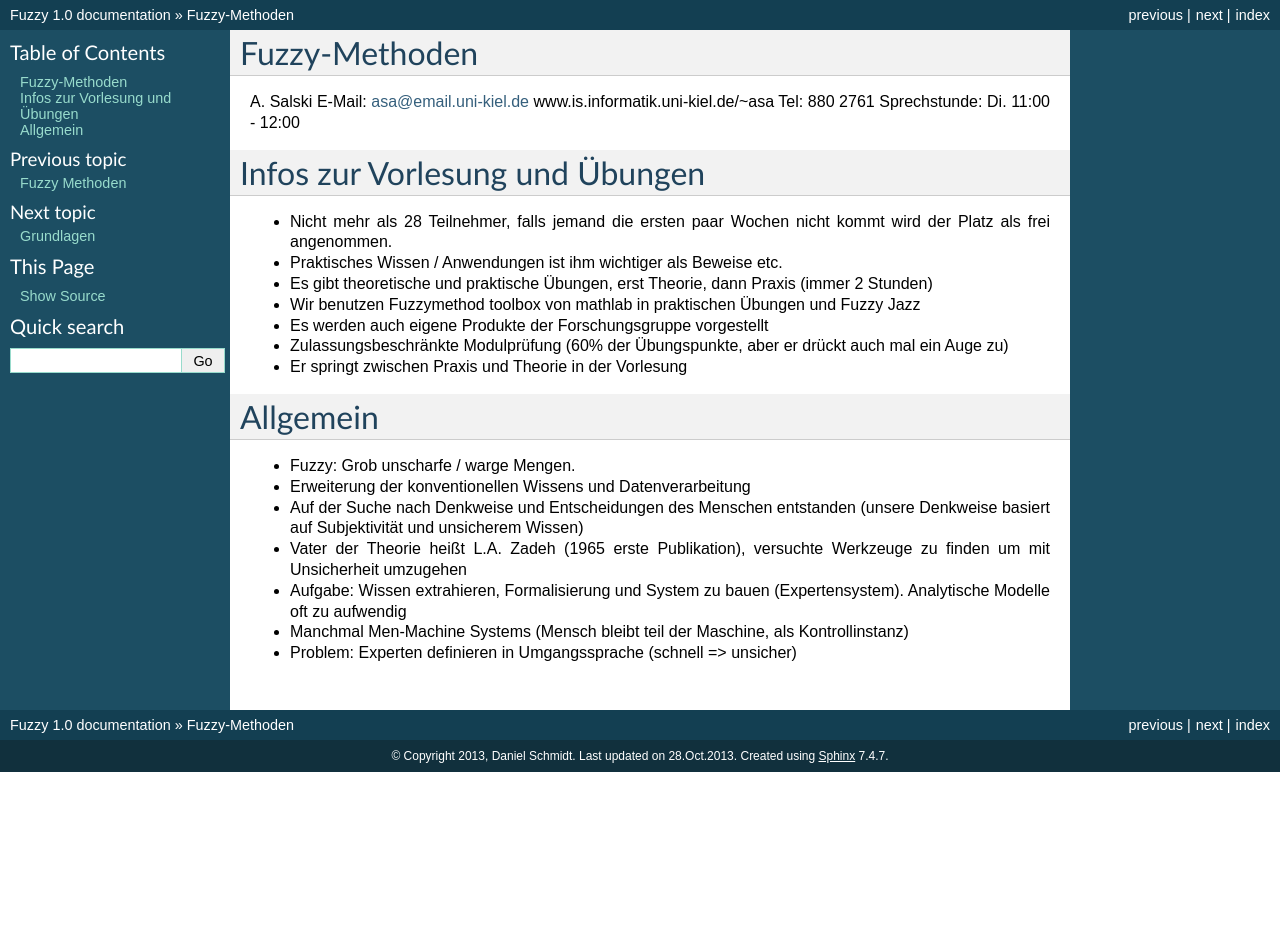
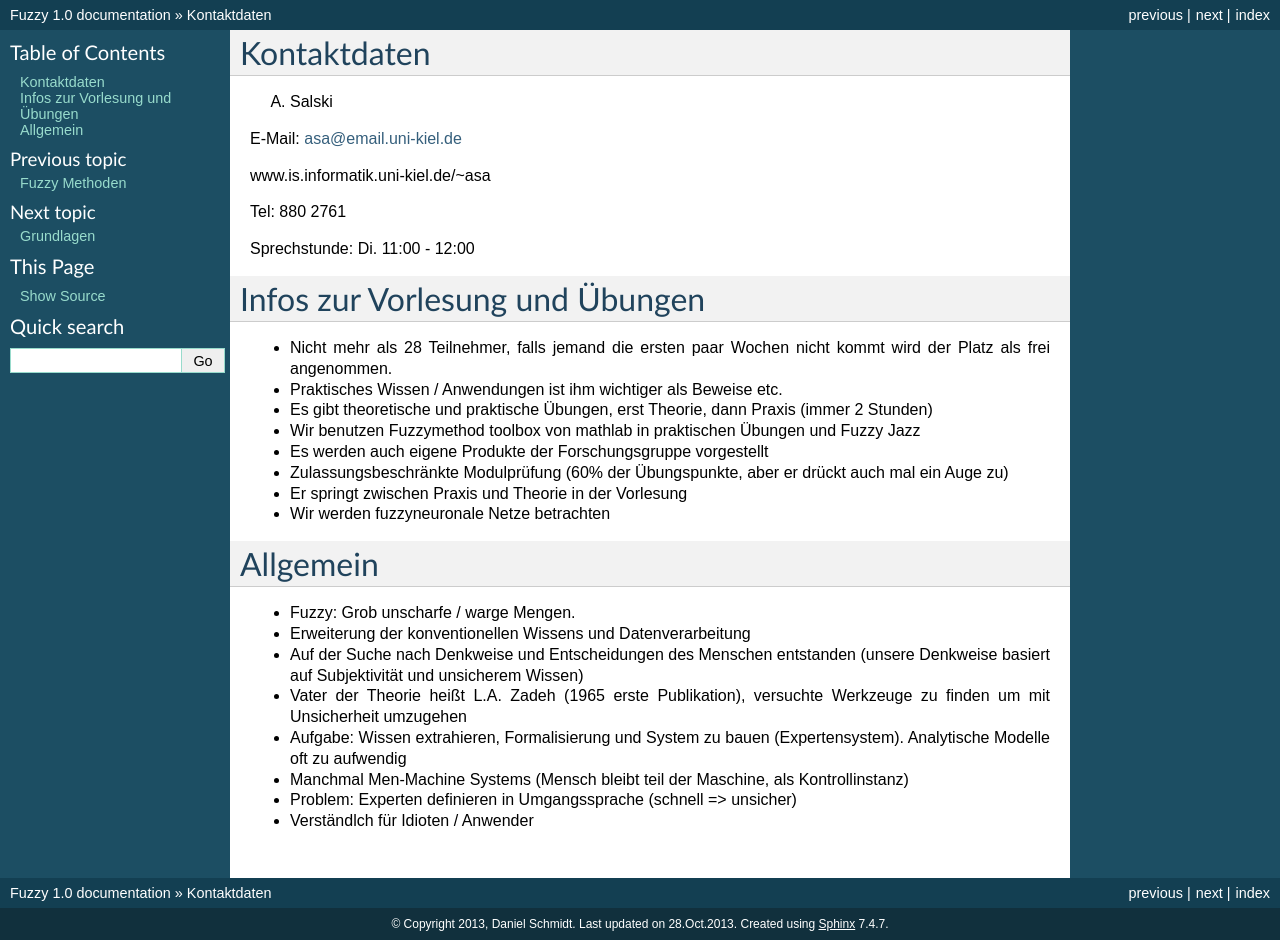
Before and after one commit to DanielMSchmidt/fuzzy, a Sphinx documentation site: the page built from source/basics.rst, in a window 1280 px wide. Built offline with Sphinx 7.4.7, drawn with Linux system fonts in a browser that asks for light colours; before the commit the page ends 900 px from its top, so only the background shows below that.

Commit message:
1.vorlesung

```diff
--- a/source/basics.rst
+++ b/source/basics.rst
@@ -1,12 +1,16 @@
-Fuzzy-Methoden
+Kontaktdaten
 ==============
 
+A. Salski
 
-A. Salski
 E-Mail: asa@email.uni-kiel.de
+
 www.is.informatik.uni-kiel.de/~asa
+
 Tel: 880 2761
+
 Sprechstunde: Di. 11:00 - 12:00
+
 
 
 Infos zur Vorlesung und Übungen
@@ -19,6 +23,7 @@ Infos zur Vorlesung und Übungen
 - Es werden auch eigene Produkte der Forschungsgruppe vorgestellt
 - Zulassungsbeschränkte Modulprüfung (60% der Übungspunkte, aber er drückt auch mal ein Auge zu)
 - Er springt zwischen Praxis und Theorie in der Vorlesung
+- Wir werden fuzzyneuronale Netze betrachten
 
 Allgemein
 =========
@@ -30,3 +35,4 @@ Allgemein
 - Aufgabe: Wissen extrahieren, Formalisierung und System zu bauen (Expertensystem). Analytische Modelle oft zu aufwendig
 - Manchmal Men-Machine Systems (Mensch bleibt teil der Maschine, als Kontrollinstanz)
 - Problem: Experten definieren in Umgangssprache (schnell => unsicher)
+- Verständlch für Idioten / Anwender
```
